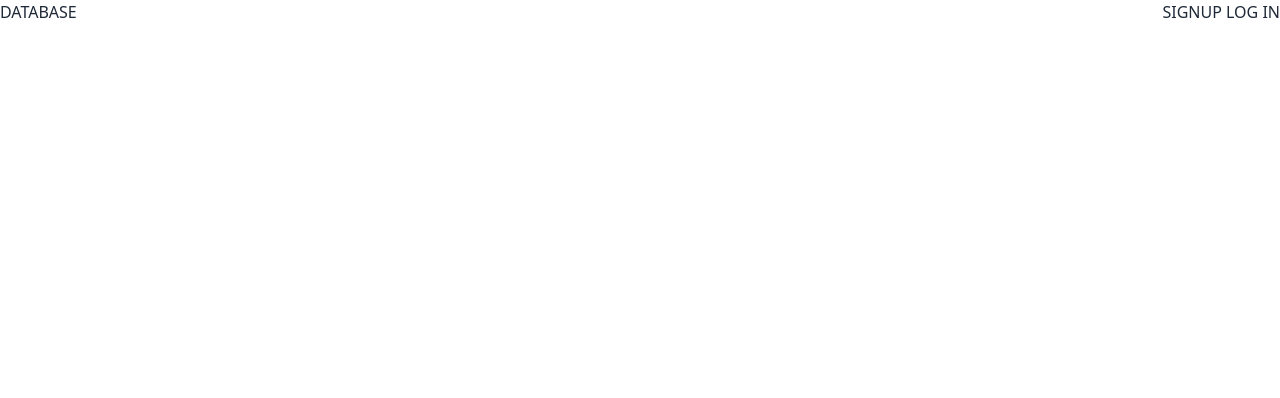
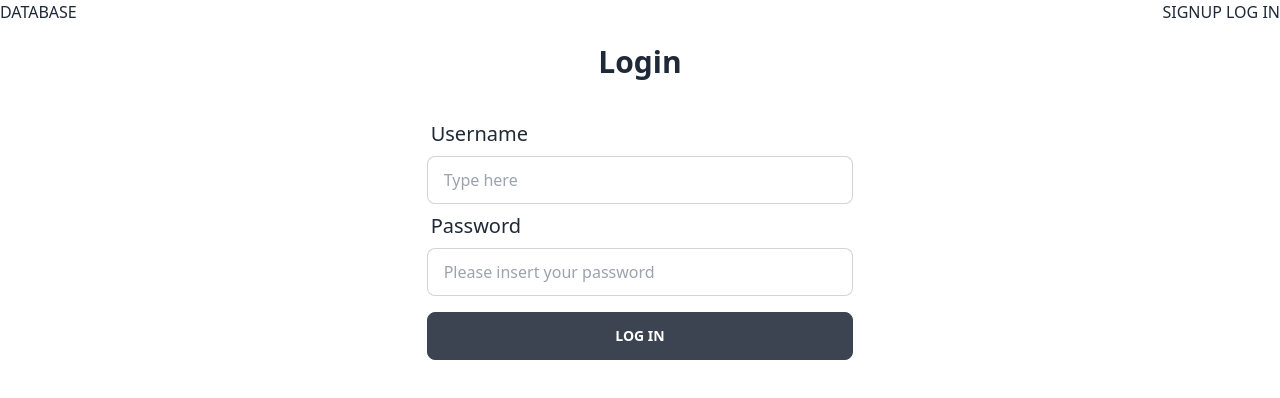
Before and after one commit to srxmax161/NEXT-jobs-project, a SvelteKit app: page /login in a window 1280 px wide. Shown: the top 398 px of the page. Built offline with nearby package versions, Linux system fonts and the light colour scheme; no server answers.

Commit message:
added login page, may continue to configure(?)

```diff
--- a/src/routes/+layout.svelte
+++ b/src/routes/+layout.svelte
@@ -12,5 +12,4 @@
     import "../app.css";
   </script>
 
-
   <slot />
--- a/src/routes/login/+page.svelte
+++ b/src/routes/login/+page.svelte
@@ -0,0 +1,54 @@
+<script>
+    import { authenticateUser} from "../../utils/auth";
+    import { goto } from '$app/navigation'
+
+    async function signIn(evt) {
+        evt.preventDefault();
+
+        const result = {
+        username: evt.target['username'].value,
+        password: evt.target['password'].value,
+        }
+
+
+        const res = await authenticateUser(result.username, result.password)
+        if (res.success) {
+            goto('/')
+        }
+    }
+
+
+</script>
+
+<h1 class="text-center text-2xl mt-5 font-bold sm:text-3xl">Login</h1>
+<div class="flex justify-center items-center mt-8">
+    <form on:submit={signIn} class="w-1/3">
+	<div class="form-control w-full">
+		<label class="label" for="username">
+			<span class="label-text text-xl">Username</span>
+		</label>
+		<input
+			type="text"
+			name="username"
+			placeholder="Type here"
+			class="input input-bordered w-full"
+			required
+		/>
+	</div>
+	<div class="form-control w-full">
+		<label class="label" for="password">
+			<span class="label-text text-xl">Password</span>
+		</label>
+		<input
+			type="password"
+			name="password"
+			placeholder="Please insert your password"
+			class="input input-bordered w-full"
+			required
+		/>
+	</div>
+    <div class="form-control w-full mt-4">
+		<button class="btn" on:submit={authenticateUser}>Log In</button>
+	</div>
+</form>
+</div>
```
